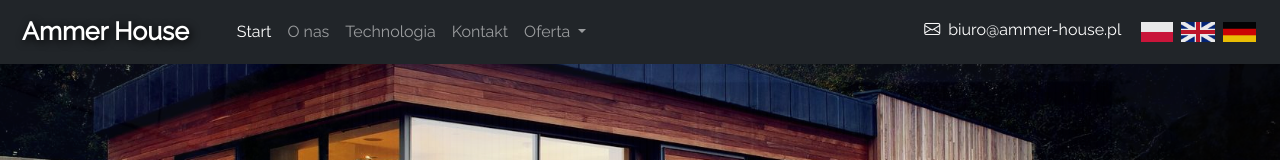
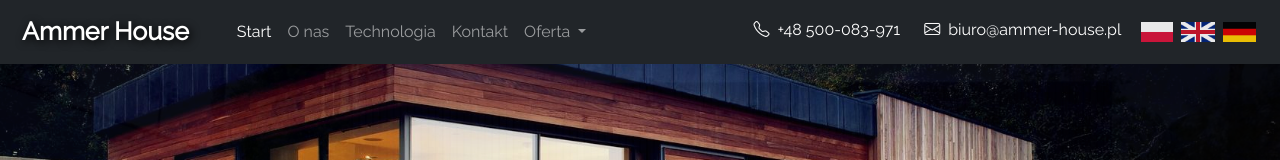
Before and after one commit to Klewiu/house-site-app, an Angular app: page / in a window 1280 px wide. Shown: the top 160 px of the page. Built offline with nearby package versions, Linux system fonts and the light colour scheme.

Commit message:
Add tel to navbar

```diff
--- a/src/app/shared/navbar/navbar.component.html
+++ b/src/app/shared/navbar/navbar.component.html
@@ -34,6 +34,11 @@
               </li>
             </ul>
             <ul class="navbar-nav ms-auto">
+              <div class="d-none d-lg-block">
+                <li class="nav-item">
+                  <a class="nav-link active " aria-current="page" href="telto:+48500083971"><i style="color: #fcfcfc"class="bi bi-telephone m-2"></i>+48 500-083-971</a>
+                  </li>
+                </div>
                 <div class="d-none d-lg-block">
                 <li class="nav-item">
                   <a class="nav-link active " aria-current="page" href="mailto:biuro@ammer-house.pl"><i style="color: #fcfcfc" class="bi bi-envelope m-2"></i>biuro@ammer-house.pl</a>
```
